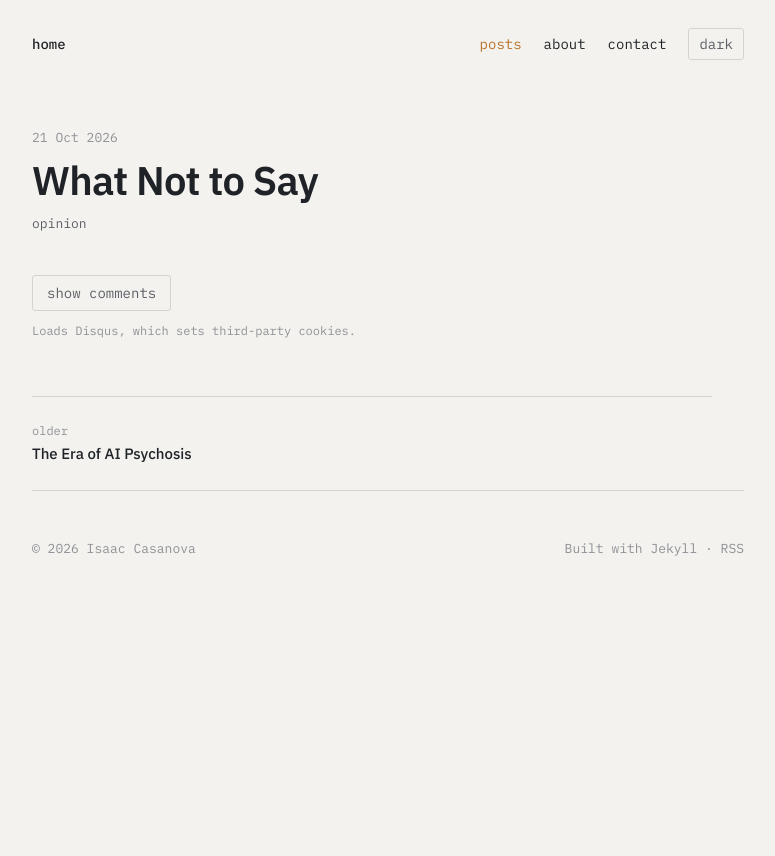
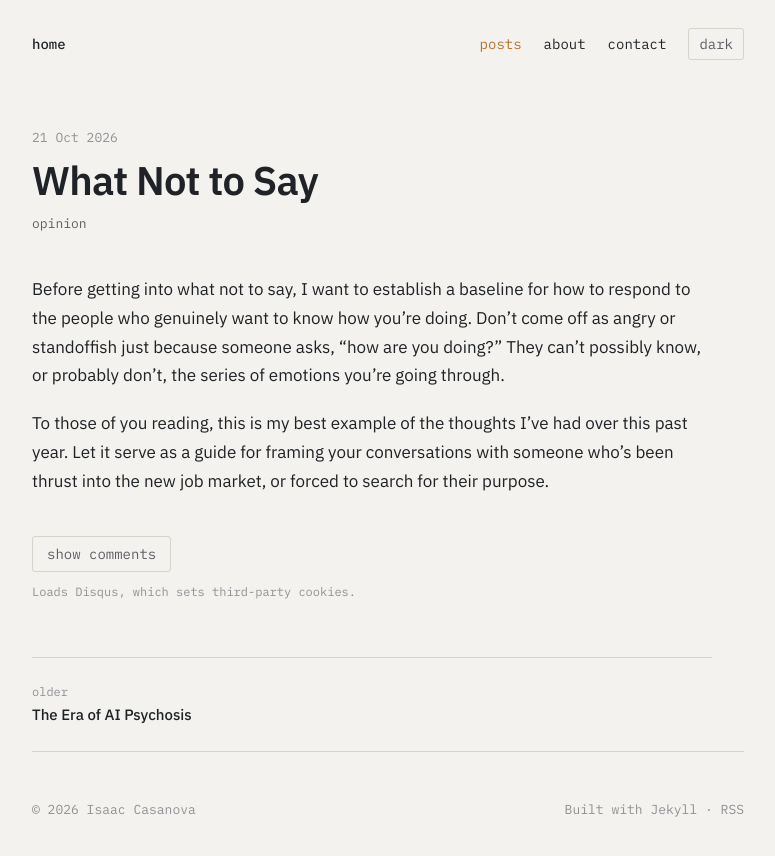
Before and after one commit to IsaacACasanova/IsaacACasanova.github.io, a Jekyll site: the page built from _posts/2026-10-21-what-not-to-say.markdown, in a window 1280 px wide. Shown: the top 856 px of the page, without its empty margins (252-1027 px from the left). Built offline with Jekyll 4.4.1, drawn with Linux system fonts in a browser that asks for light colours.

Commit message:
Open the "what not to say" post with the baseline
Co-Authored-By: Claude Fable 5.1 <noreply@anthropic.com>
Claude-Session: https://claude.ai/code/session_017E1U15HnLhXx9Jtk1XFneJ

```diff
--- a/_posts/2026-10-21-what-not-to-say.markdown
+++ b/_posts/2026-10-21-what-not-to-say.markdown
@@ -6,3 +6,7 @@ date: 2026-10-21 12:00:00 -0400
 image:
 tags: [opinion]
 ---
+
+Before getting into what not to say, I want to establish a baseline for how to respond to the people who genuinely want to know how you're doing. Don't come off as angry or standoffish just because someone asks, "how are you doing?" They can't possibly know, or probably don't, the series of emotions you're going through.
+
+To those of you reading, this is my best example of the thoughts I've had over this past year. Let it serve as a guide for framing your conversations with someone who's been thrust into the new job market, or forced to search for their purpose.
```
